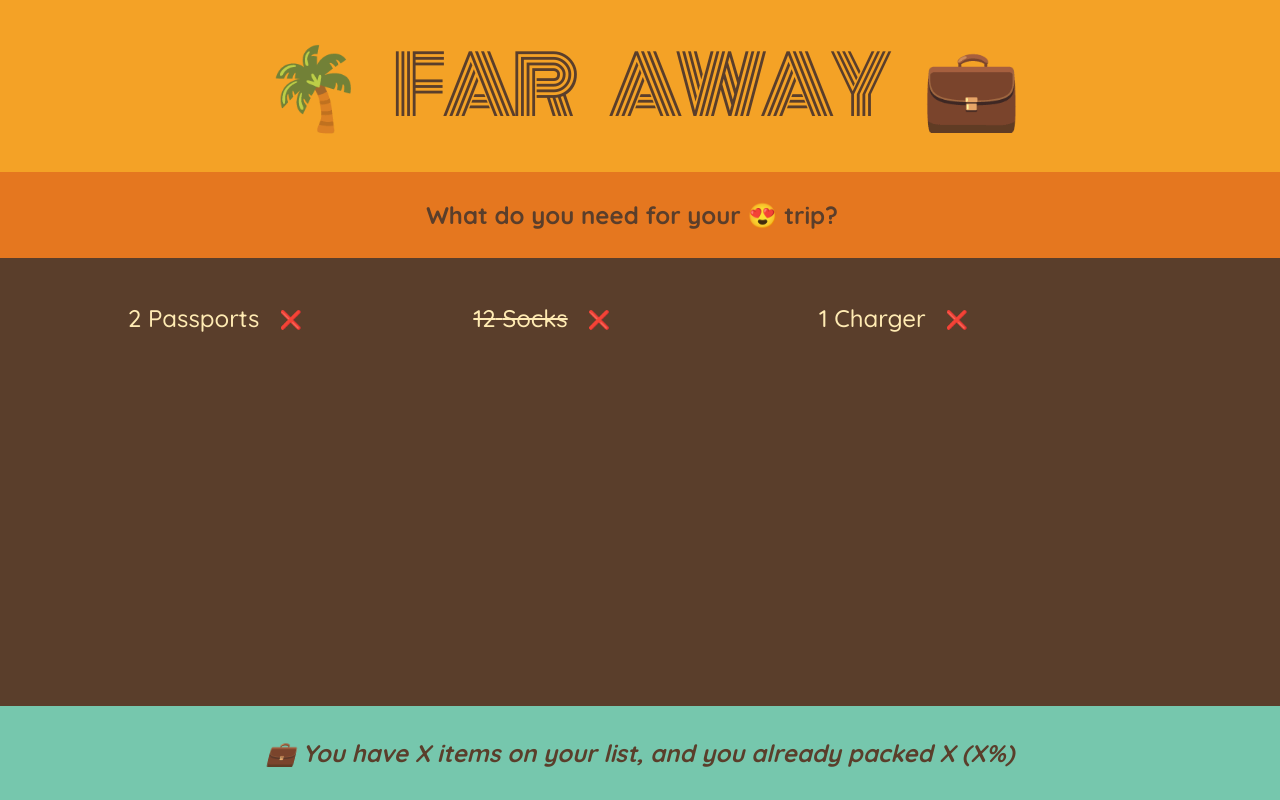
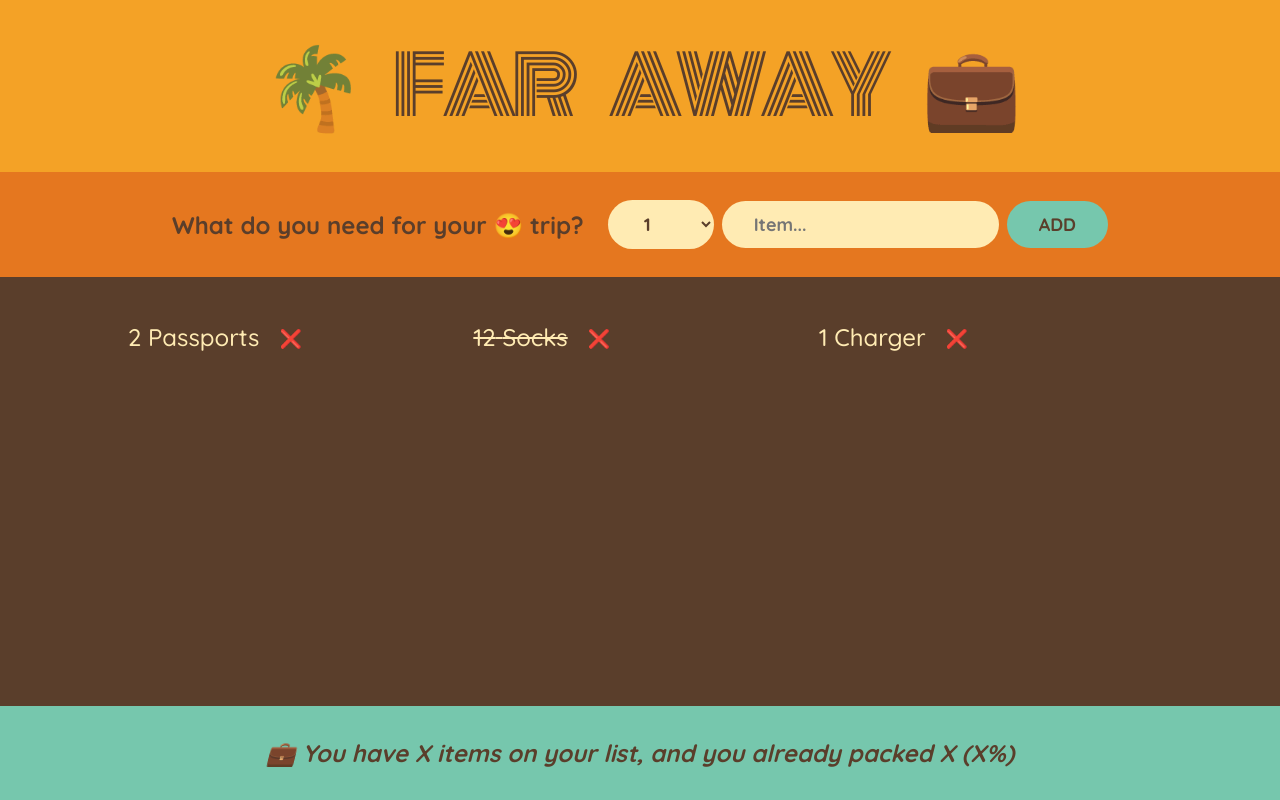
Before and after one commit to ssr0016/07-TRAVEL-LIST-REACT, a React (Vite) app: page / in a window 1280 px wide. Built offline with nearby package versions, Linux system fonts and the light colour scheme.

Commit message:
Building a Form and Handling Submissions

```diff
--- a/src/App.jsx
+++ b/src/App.jsx
@@ -18,10 +18,24 @@
     return <h1>🌴 Far Away 💼</h1>;
   }
   function Form() {
+    function handleSubmit(e) {
+      e.preventDefault();
+      console.log(e);
+    }
+
     return (
-      <div className="add-form">
+      <form className="add-form" onSubmit={handleSubmit}>
         <h3>What do you need for your 😍 trip?</h3>
-      </div>
+        <select>
+          {Array.from({ length: 20 }, (_, i) => i + 1).map((num) => (
+            <option value={num} key={num}>
+              {num}
+            </option>
+          ))}
+        </select>
+        <input type="text" placeholder="Item..." />
+        <button>Add</button>
+      </form>
     );
   }
 
@@ -30,7 +44,7 @@
       <div className="list">
         <ul>
           {initialItems.map((item) => (
-            <Item item={item} />
+            <Item item={item} key={item.id} />
           ))}
         </ul>
       </div>
```
